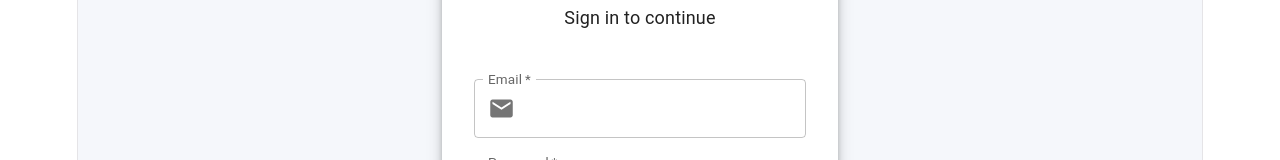
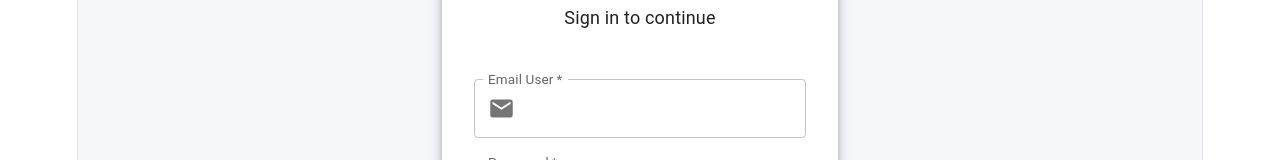
Before and after one commit to khanhpn/react_source_aws, a React (Vite) app: page / in a window 1280 px wide. Shown: the part 251-411 px from the top of the page. Built offline with nearby package versions, Linux system fonts and the light colour scheme.

Commit message:
update ui

```diff
--- a/src/App.tsx
+++ b/src/App.tsx
@@ -9,7 +9,7 @@ import {
   FormControlLabel,
   TextField,
   Typography,
-  InputAdornment
+  InputAdornment,
 } from "@mui/material";
 import EmailIcon from "@mui/icons-material/Email";
 import LockIcon from "@mui/icons-material/Lock";
@@ -23,7 +23,7 @@ function App() {
 
     console.log({
       email,
-      password
+      password,
     });
   };
 
@@ -33,7 +33,7 @@ function App() {
         minHeight: "100vh",
         bgcolor: "#f5f7fb",
         display: "flex",
-        alignItems: "center"
+        alignItems: "center",
       }}
     >
       <Container maxWidth="xs">
@@ -45,7 +45,7 @@ function App() {
               sx={{
                 fontWeight: 700,
                 textAlign: "center",
-                mb: 1
+                mb: 1,
               }}
             >
               Login
@@ -56,7 +56,7 @@ function App() {
               component="p"
               sx={{
                 textAlign: "center",
-                mb: 4
+                mb: 4,
               }}
             >
               Sign in to continue
@@ -65,7 +65,7 @@ function App() {
             <Box component="form" onSubmit={handleSubmit}>
               <TextField
                 fullWidth
-                label="Email"
+                label="Email User"
                 type="email"
                 margin="normal"
                 value={email}
@@ -77,8 +77,8 @@ function App() {
                       <InputAdornment position="start">
                         <EmailIcon />
                       </InputAdornment>
-                    )
-                  }
+                    ),
+                  },
                 }}
               />
 
@@ -96,8 +96,8 @@ function App() {
                       <InputAdornment position="start">
                         <LockIcon />
                       </InputAdornment>
-                    )
-                  }
+                    ),
+                  },
                 }}
               />
 
```
